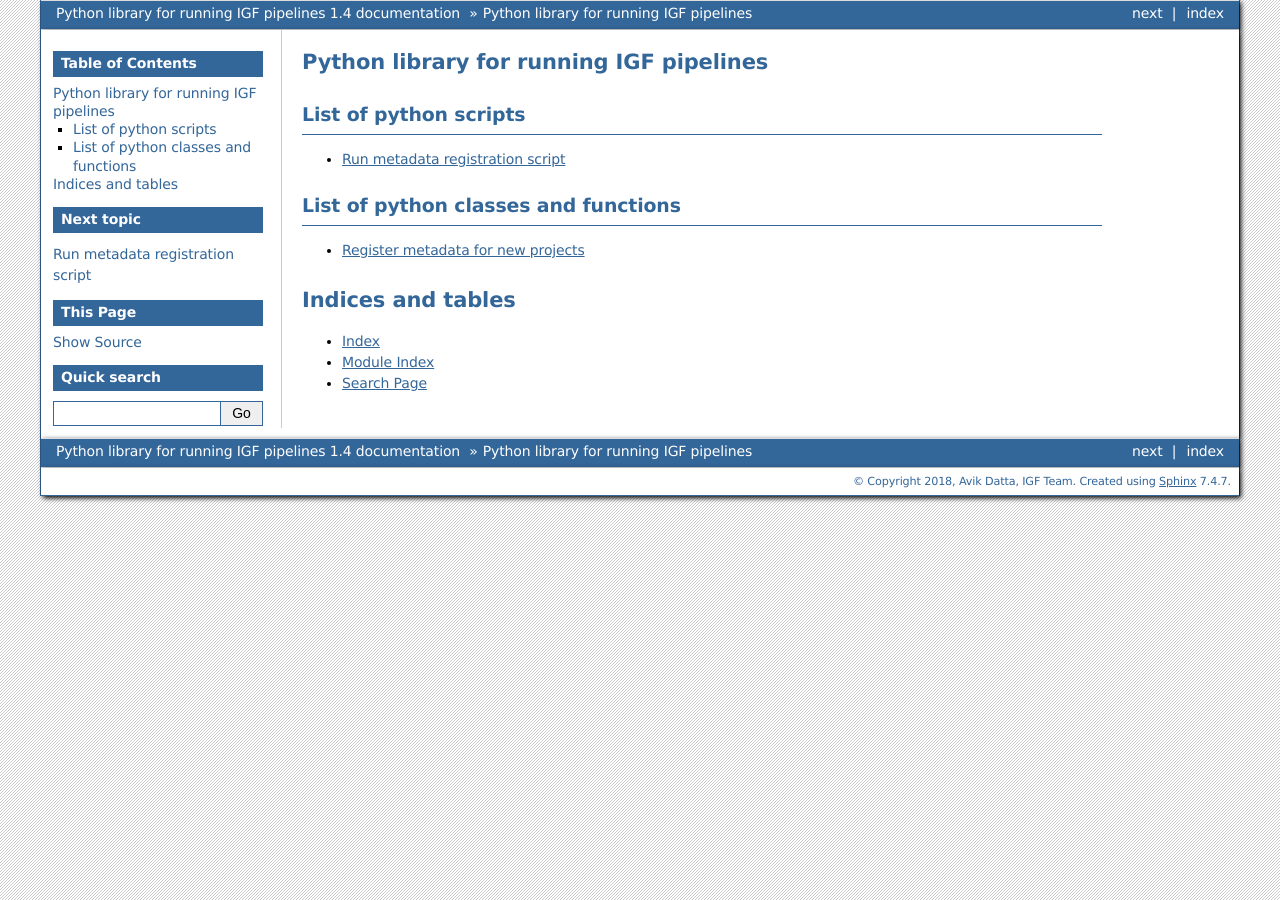
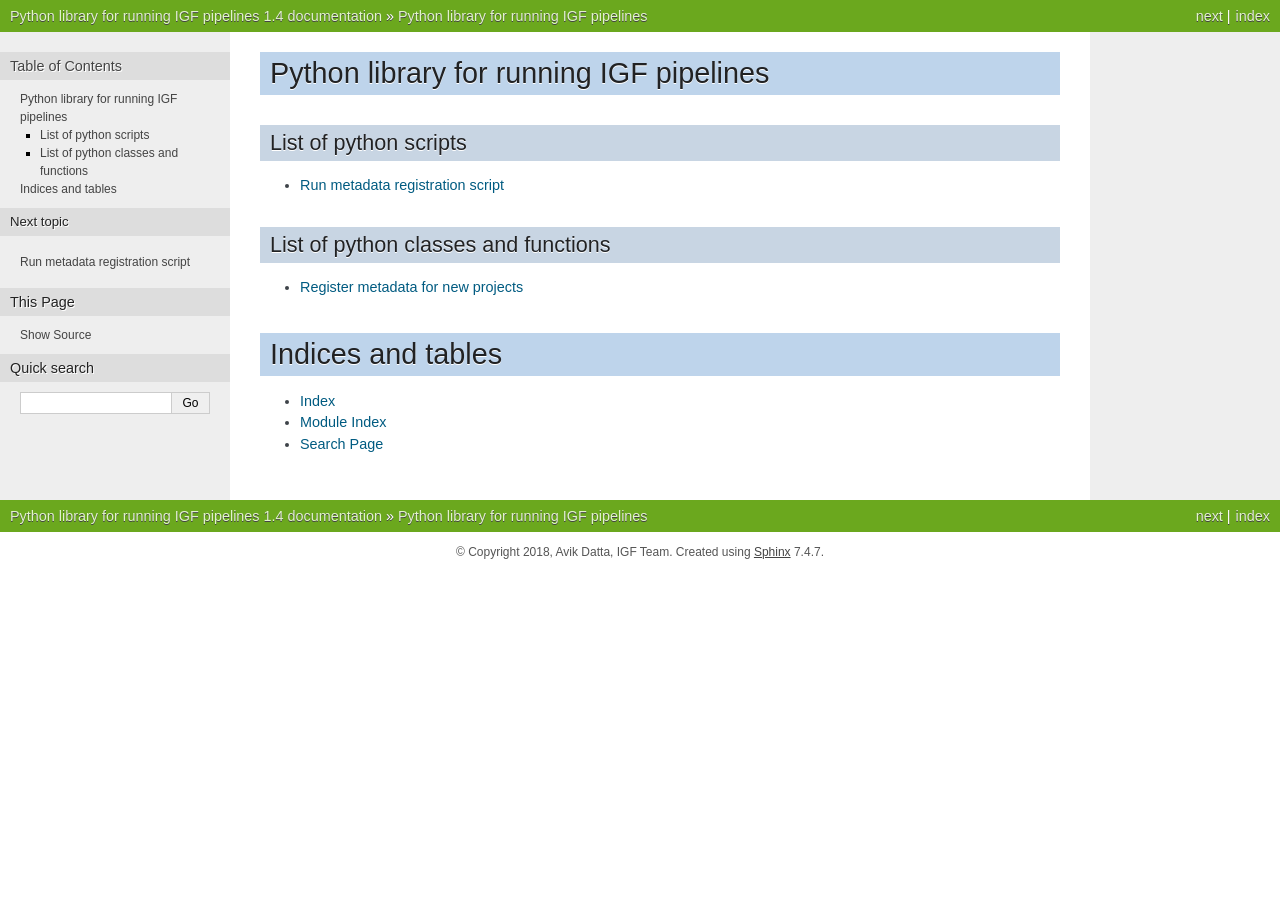
Before and after one commit to imperial-genomics-facility/data-management-python, a Sphinx documentation site: the page built from doc/index.rst, in a window 1280 px wide. Built offline with Sphinx 7.4.7, drawn with Linux system fonts in a browser that asks for light colours.

Commit message:
updated sphinx conf

```diff
--- a/doc/conf.py
+++ b/doc/conf.py
@@ -76,7 +76,7 @@ pygments_style = 'sphinx'
 # The theme to use for HTML and HTML Help pages.  See the documentation for
 # a list of builtin themes.
 #
-html_theme = 'bizstyle'
+html_theme = 'nature'
 
 # Theme options are theme-specific and customize the look and feel of a theme
 # further.  For a list of options available for each theme, see the
@@ -111,11 +111,11 @@ htmlhelp_basename = 'PythonlibraryforrunningIGFpipelinesdoc'
 latex_elements = {
     # The paper size ('letterpaper' or 'a4paper').
     #
-    # 'papersize': 'letterpaper',
+     'papersize': 'letterpaper',
 
     # The font size ('10pt', '11pt' or '12pt').
     #
-    # 'pointsize': '10pt',
+     'pointsize': '10pt',
 
     # Additional stuff for the LaTeX preamble.
     #
```
